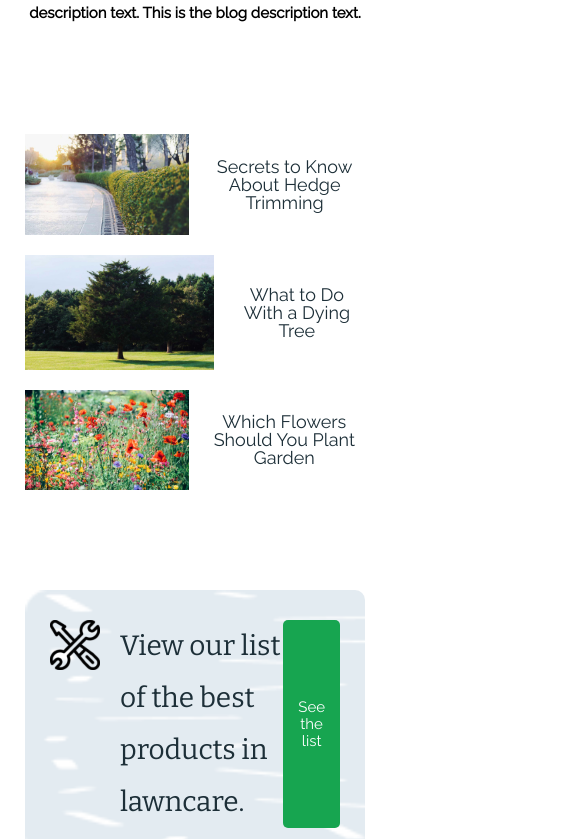
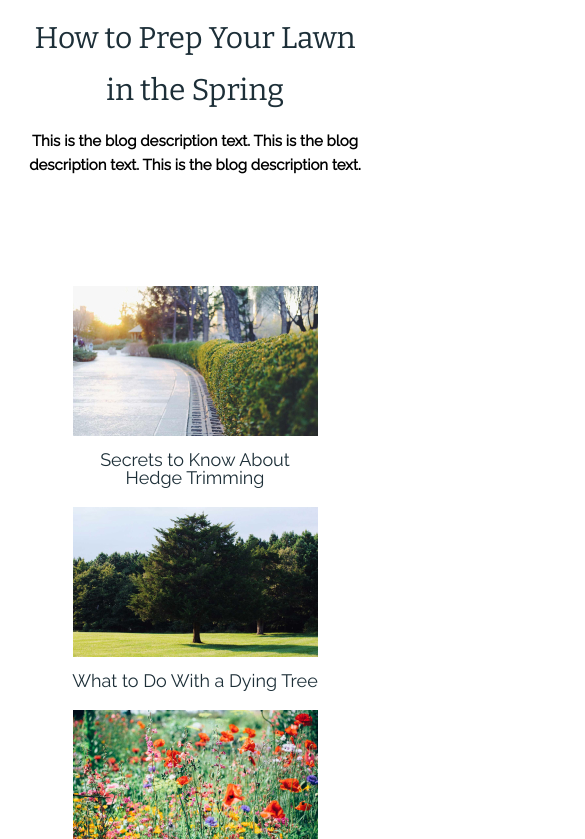
Before and after one commit to Evhenui/layout-vue_0, a Vue app: page / in a window 390 px wide. Shown: the part 1161-2000 px from the top of the page, 585 px wide, since content can reach past the window. Built offline with nearby package versions, Linux system fonts and the light colour scheme.

Commit message:
adaptive fix

```diff
--- a/src/components/Footer.vue
+++ b/src/components/Footer.vue
@@ -23,7 +23,11 @@
     </section>
     <section class="footer__central-section">
       <h1 class="footer__title title">Latest Articles</h1>
-      <div class="image-blocks" v-for="(item, index) in footerImg" :key="index">
+      <div
+        class="footer__image-blocks image-blocks"
+        v-for="(item, index) in footerImg"
+        :key="index"
+      >
         <div class="image-blocks__wrapper">
           <img :src="item.img" alt="" width="139" height="100" />
         </div>
@@ -71,7 +75,8 @@ export default {
   padding: 60px 125px;
   display: flex;
   justify-content: space-between;
-  background: #F7F9FA;
+  background: #f7f9fa;
+  gap: 20px;
   &__left-section {
     display: flex;
     flex-direction: column;
@@ -126,6 +131,8 @@ export default {
   .footer__input {
     padding: 120x 0;
     border-radius: 5px 0px 0px 5px;
+    max-width: 200px;
+    width: 100%;
   }
 
   .footer__btn-grey {
@@ -136,7 +143,7 @@ export default {
 
   &__nav {
     margin: 0 0 20px 0;
-    border-bottom: 1px solid #536D7A;
+    border-bottom: 1px solid #536d7a;
     padding: 0 0 25px 0;
   }
 
@@ -168,7 +175,29 @@ export default {
     color: #1d2f38;
   }
 }
+@media (max-width: 1160.98px) {
+  .footer__central-section {
+    display: none;
+  }
+}
+
+@media (max-width: 991.98px) {
+  .footer {
+    justify-content: space-around;
+    padding: 40px 25px;
+    .footer__input {
+      padding: 10px;
+    }
+  }
+}
 @media (max-width: 767.98px) {
-  .footer {display: none;}
+  .footer {
+    flex-direction: column;
+    align-items: center;
+    text-align: center;
+    .footer__left-section {
+      align-items: center;
+    }
+  }
 }
 </style>
--- a/src/components/componentsMain/EasyToUse.vue
+++ b/src/components/componentsMain/EasyToUse.vue
@@ -131,6 +131,11 @@ export default {
       gap: 30px;
     }
 
+    .easy-to-use-section__title-top{
+      line-height: 55px;
+      font-size: 48px;
+    }
+
     &__subtitle-top, &__title-top, &__subtitle-bottom {
       max-width: 100%;
     }
--- a/src/components/componentsMain/LatestBLog.vue
+++ b/src/components/componentsMain/LatestBLog.vue
@@ -94,7 +94,7 @@ export default {
 
   &__footer-input {
     padding: 30px 25px;
-    border-radius: 10px;
+    border-radius: 30px;
     background-image: url("@/assets/bg-image-input.png");
     background-size: cover;
     display: flex;
@@ -146,40 +146,57 @@ export default {
   }
   .latest-section {
     &__footer-input {
-    padding: 30px 25px;
-    border-radius: 10px;
-    background-image: url("@/assets/bg-image-input.png");
-    background-size: cover;
-    display: flex;
-    justify-content: space-between;
+      padding: 30px 15px;
     }
 
     .latest-section__title-footer {
-    font-family: "Bitter", sans-serif;
-    font-weight: 400;
-    font-size: 28px;
-    color: #1d2f38;
-    position: relative;
+      font-size: 20px;
       padding: 0 0 0 70px;
       &::before {
         content: "";
-      width: 50px;
-      height: 50px;
-      background-repeat: no-repeat;
-      background-image: url("@/assets/input-img.svg");
-      position: absolute;
-      left: 0;
-      top: 0;
-    }
-  }
-  .image-blocks {
-    .latest-section__img-block {
-        max-width: 245px;
-      }
-      p {
-        font-size: 18px;
       }
     }
   }
 }
+@media (max-width: 767.98px) {
+  .latest-section {
+    &__footer-input {
+      text-align: center;
+      align-items: center;
+      flex-direction: column;
+      padding: 20px 15px;
+    }
+
+    .latest-section__title-footer {
+      font-size: 20px;
+      padding: 0;
+      margin: 0 0 20px 0;
+      &::before {
+        content: "";
+        background-image: none;
+      }
+    }
+  }
+  .latest-section__right-part-wrapper {
+    .image-blocks {
+      .latest-section__img-block {
+        max-width: 245px;
+        width: 100%;
+        img {
+          width: 100%;
+          height: auto;
+        }
+      }
+    }
+  }
+}
+
+@media (max-width: 500.98px) {
+  .latest-section__right-part-wrapper {
+    .image-blocks {
+      display: flex;
+      flex-direction: column;
+    }
+  }
+}
 </style>
--- a/src/components/componentsMain/LatestReviews.vue
+++ b/src/components/componentsMain/LatestReviews.vue
@@ -31,7 +31,7 @@ export default {
 
 <style lang="scss">
 .latest-reviews {
-    margin: 0 0 100px 0;
+  margin: 0 0 100px 0;
   .latest-reviews__title {
     font-size: 38px;
     margin: 0 0 33px 0;
@@ -42,6 +42,7 @@ export default {
     justify-content: space-between;
     flex: 1 1 200px;
     margin: 0 0 40px 0;
+    gap: 5px;
   }
 
   &__item-img {
@@ -49,7 +50,7 @@ export default {
     flex-direction: column;
     align-items: center;
     gap: 10px;
-    background: #F7F9FA;
+    background: #f7f9fa;
     border-radius: 10px;
     min-height: 100%;
     overflow: hidden;
@@ -62,8 +63,8 @@ export default {
     max-width: 357px;
     width: 100%;
     img {
-        width: 100%;
-        height: auto;
+      width: 100%;
+      height: auto;
     }
   }
 
@@ -79,7 +80,27 @@ export default {
     max-width: 300px;
     flex: 1 1 auto;
   }
+}
+@media (max-width: 991.98px) {
+  .latest-reviews {
+    text-align: center;
+    .latest-reviews__title {
+      font-size: 48px;
+    }
+
+    &__latest-items-wrapper {
+      flex-direction: column;
+    }
+
+    &__item-img {
+      padding: 30px 0;
+      margin: 0 0 20px 0;
+      flex: 1;
+    }
+  }
+}
+
+@media (max-width: 767.98px) {
 
 }
-
 </style>
--- a/src/components/componentsMain/Newsletter.vue
+++ b/src/components/componentsMain/Newsletter.vue
@@ -34,12 +34,13 @@ export default {};
 <style lang="scss">
 .newsletter {
   &__wrapper {
-     background-image: url("@/assets/bg-image-newsletter.png");
+    background-image: url("@/assets/bg-image-newsletter.png");
     background-size: cover;
     padding: 100px;
     display: flex;
     justify-content: space-between;
     align-items: center;
+    border-radius: 15px;
   }
 
   &__img-wrapper {
@@ -55,9 +56,6 @@ export default {};
     font-weight: 400;
     font-size: 30px;
     margin: 0 0 45px 0;
-    &::before {
-      content: "";
-    }
   }
 
   .newsletter__subtitle {
@@ -67,8 +65,6 @@ export default {};
     line-height: 24px;
     margin: 0 0 25px 0;
   }
-
-
 
   .newsletter__btn-yellow {
     background: #ffc728;
@@ -85,9 +81,6 @@ export default {};
       background-image: none;
     }
   }
-  &__form {
-
-  }
   &__btns {
     button {
       margin: 0 15px 0 0;
@@ -97,11 +90,65 @@ export default {};
     }
   }
 }
-.title {
+@media (max-width: 991.98px) {
+  .newsletter {
+  &__wrapper {
+    padding: 50px;
+  }
+
+  .newsletter__title {
+    font-size: 30px;
+    margin: 0 0 15px 0;
+  }
+
+  .newsletter__subtitle {
+    max-width: 100%;
+    margin: 0 0 15px 0;
+  }
+  .newsletter__input {
+    padding: 10px 180px 10px 10px;
+  }
+  .newsletter__btn-yellow {
+    font-size: 15px;
+  }
+
+  .newsletter__link {
+    font-size: 15px;
+  }
+  }
 }
-.subtitle {
+@media (max-width: 767.98px) {
+    .newsletter {
+  &__wrapper {
+   padding: 20px;
+   flex-direction: column;
+   text-align: center;
+   align-items: center;
+  }
+  &__img-wrapper {
+    display: none;
+  }
+  .newsletter__title {
+    font-size: 48px;
+  }
+  .newsletter__input {
+    max-width: 250px;
+    width: 100%;
+    padding: 10px;
+  }
+  }
 }
-
-.btn {
+@media (max-width: 330.98px) {
+  .newsletter {
+    .newsletter__title {
+    font-size: 28px;
+    line-height: 40px;
+  }
+  .newsletter__input {
+    max-width: 150px;
+    width: 100%;
+    padding: 10px;
+  }
+  }
 }
 </style>
```
Lines whose indentation alone changed are shown as unchanged.
